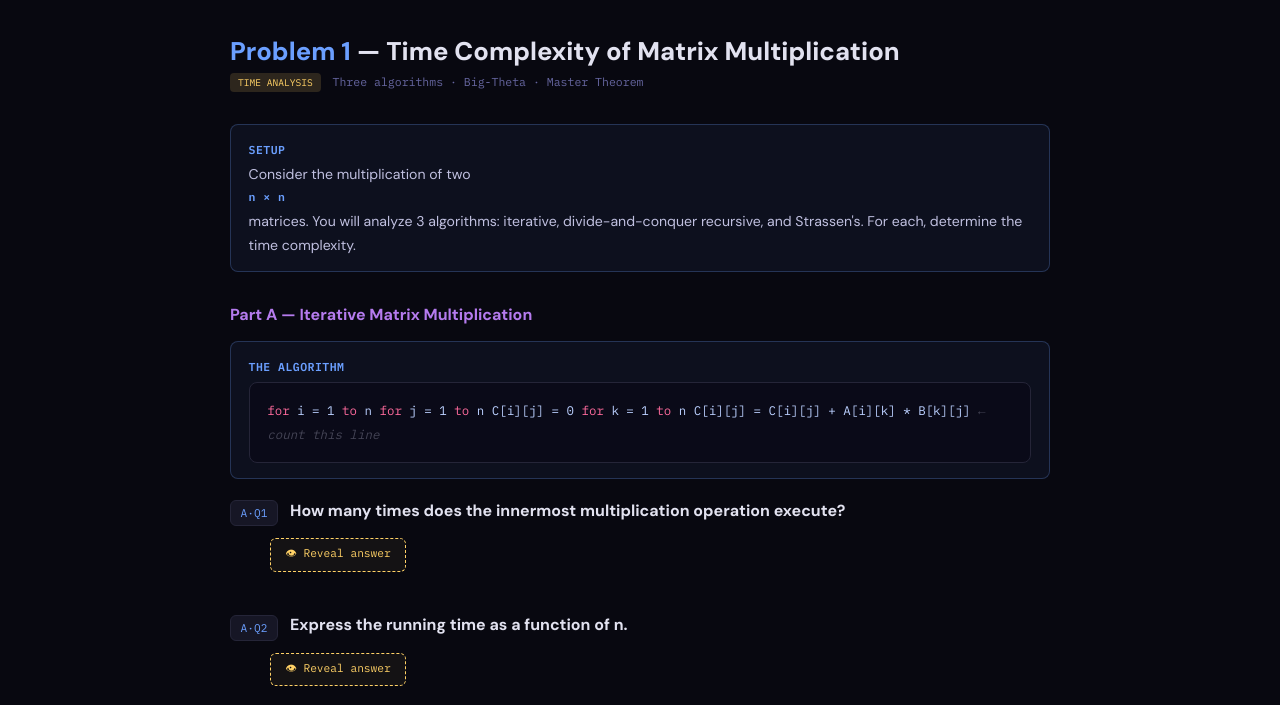
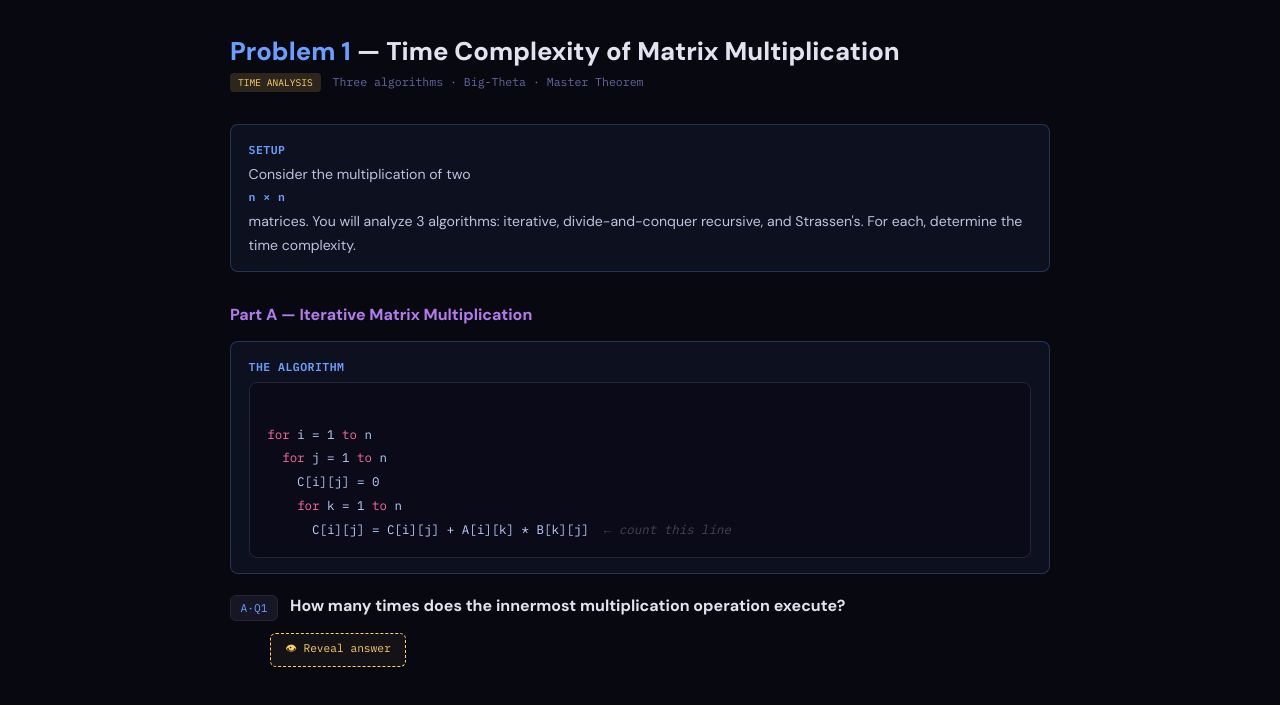
Before and after one commit to eli-manning/algorithms_midterm, a plain HTML site: page index.html in a window 1280 px wide. Both pictures are taken after a click on the button "P1 · Time Complexity". Shown: the part 57-762 px from the top of the page. Drawn offline with Linux system fonts and the light colour scheme.

Commit message:
fixing psuedocode

```diff
--- a/index.html
+++ b/index.html
@@ -94,7 +94,7 @@ nav{position:fixed;top:0;left:0;right:0;z-index:200;background:rgba(8,8,16,0.96)
 
 .formula{background:#0a0a18;border-left:3px solid var(--blue);border-radius:0 8px 8px 0;padding:.85rem 1.1rem;font-family:var(--mono);font-size:.85rem;color:var(--blue);margin:.6rem 0;line-height:1.6}
 
-.code{background:#0a0a18;border:1px solid var(--border);border-radius:8px;padding:1rem 1.1rem;font-family:var(--mono);font-size:.78rem;line-height:1.9;overflow-x:auto;margin:.6rem 0;color:#bbd0ff}
+.code{background:#0a0a18;border:1px solid var(--border);border-radius:8px;padding:1rem 1.1rem;font-family:var(--mono);font-size:.78rem;line-height:1.9;overflow-x:auto;margin:.6rem 0;color:#bbd0ff;white-space:pre}
 .code .kw{color:var(--pink)}
 .code .cm{color:#445;font-style:italic}
 .code .nm{color:var(--yellow)}
```
